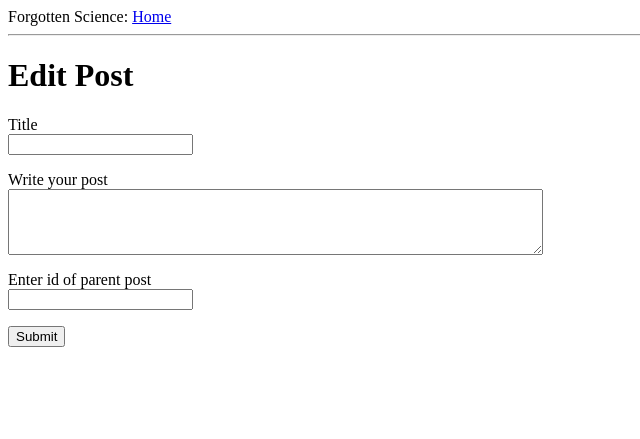
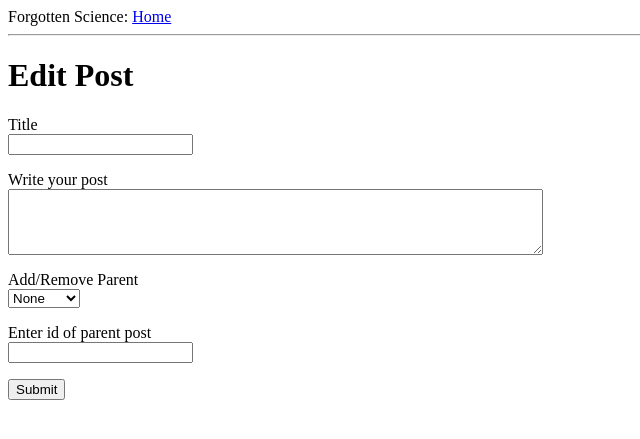
Before and after one commit to athkishore/fgsci, a Flask app: template app/templates/edit_post.html in a window 1280 px wide. Shown: the top 439 px of the page, without its empty margins (0-640 px from the left). Run offline with Flask 2, Linux system fonts and the light colour scheme; the template is opened without the code that fills it: values that come from a table or form of the project are taken from there, others are empty.

Commit message:
dropdown to add or remove parent

```diff
--- a/app/forms.py
+++ b/app/forms.py
@@ -1,6 +1,6 @@
 from flask_wtf import FlaskForm
-from wtforms import StringField, PasswordField, BooleanField, SubmitField, TextAreaField, IntegerField
-from wtforms.validators import DataRequired
+from wtforms import StringField, PasswordField, BooleanField, SubmitField, TextAreaField, IntegerField, SelectField
+from wtforms.validators import DataRequired, Optional
 
 class LoginForm(FlaskForm):
   username = StringField('Username', validators=[DataRequired()])
@@ -12,5 +12,5 @@ class PostForm(FlaskForm):
   title = StringField('Title', validators=[DataRequired()])
   post = TextAreaField('Write your post', validators=[DataRequired()])
   submit = SubmitField('Submit')
-  make_child_of = IntegerField('Enter id of parent post')
-  remove_parent = IntegerField('Enter id of parent post')
+  add_remove_parent = SelectField('Add/Remove Parent', choices=[(0,'None'),(1,'Add'),(2,'Remove')], default=0)
+  parent_id = IntegerField('Enter id of parent post',validators=[Optional()])
--- a/app/routes.py
+++ b/app/routes.py
@@ -43,8 +43,14 @@ def edit_post(post_id):
   if form.validate_on_submit():
     post.title = form.title.data
     post.body = form.post.data
-    add_parent = Post.query.filter_by(id=form.make_child_of.data).first_or_404()
-    post.make_child_of(add_parent)
+    if form.parent_id.data:
+      parent = Post.query.filter_by(id=form.parent_id.data).first_or_404()
+      if int(form.add_remove_parent.data) == 1 and not post.is_child_of(parent):
+        post.make_child_of(parent)
+        flash('Added parent {}'.format(parent))
+      elif int(form.add_remove_parent.data) == 2 and post.is_child_of(parent):
+        post.remove_parent(parent)
+        flash('Removed parent {}'.format(parent))
     db.session.commit()
     flash('Your changes have been saved.')
     return redirect(url_for('index'))
--- a/app/templates/edit_post.html
+++ b/app/templates/edit_post.html
@@ -19,9 +19,16 @@
       {% endfor %}
      </p>
      <p>
-       {{ form.make_child_of.label }}<br>
-       {{ form.make_child_of() }}<br>
-       {% for error in form.make_child_of.errors %}
+       {{ form.add_remove_parent.label }}<br>
+       {{ form.add_remove_parent() }}<br>
+       {% for error in form.add_remove_parent.errors %}
+       <span style="color: red;">[{{ error }}]</span>
+       {% endfor %}
+     </p>
+     <p>
+       {{ form.parent_id.label }}<br>
+       {{ form.parent_id() }}<br>
+       {% for error in form.parent_id.errors %}
        <span style="color: red;">[{{ error }}]</span>
        {% endfor %}
      </p>
```
